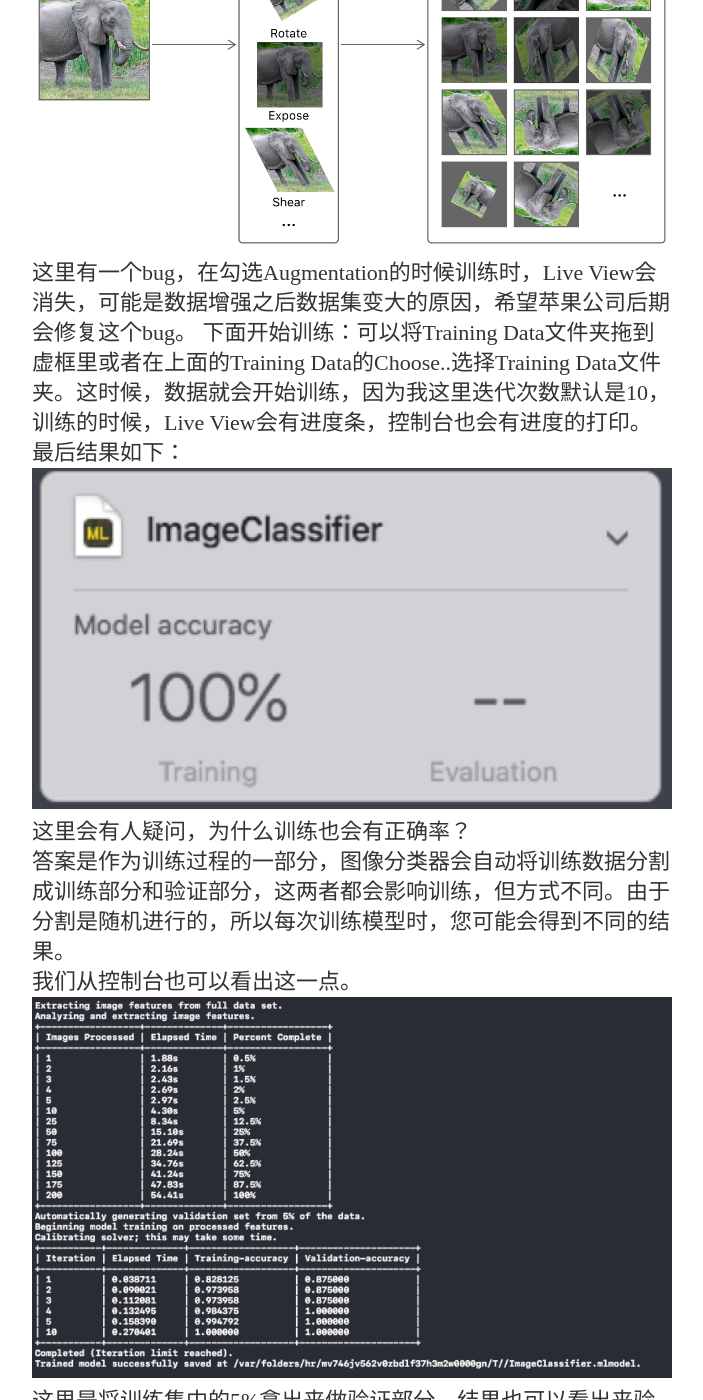
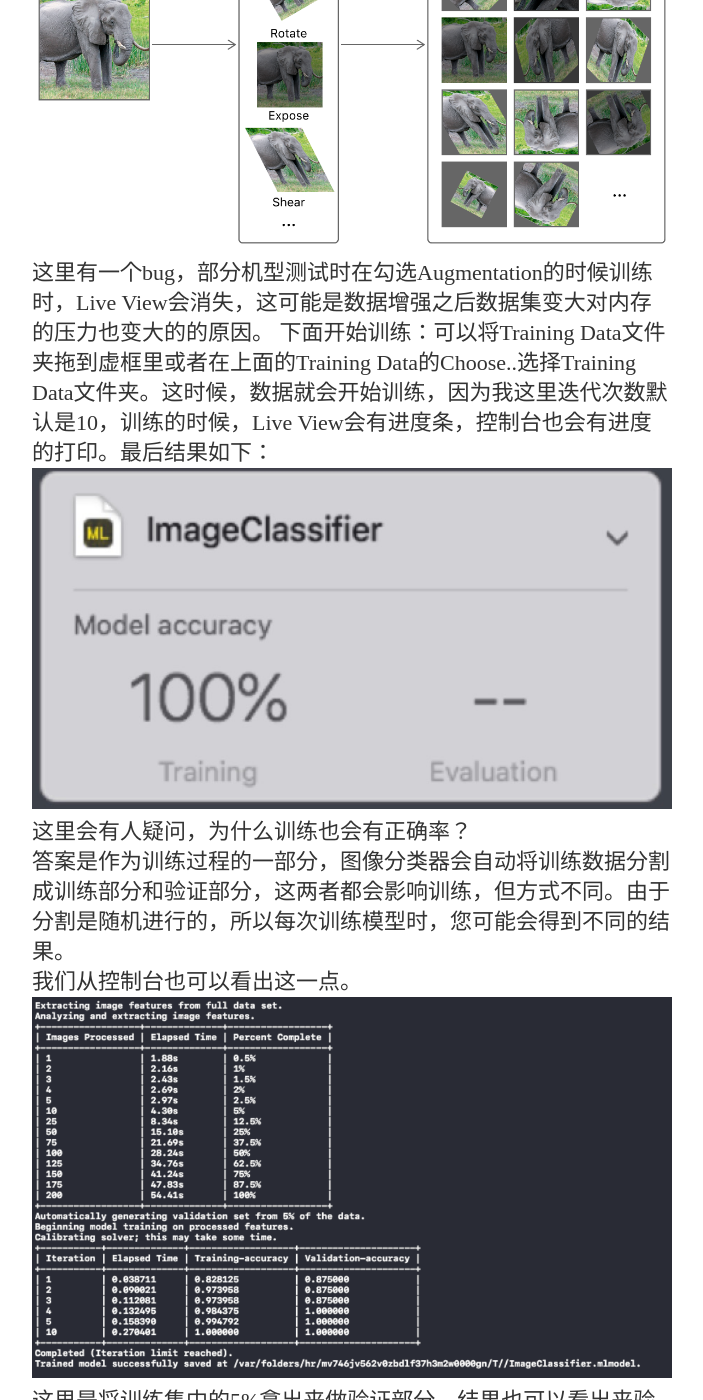
Before and after one commit to BlankSpace007/BlankSpace007.github.io, a Jekyll site: the page built from _posts/2018-06-21-WWDC18之Create ML(一).md, in a window 1280 px wide and 1400 px high, scrolled down 4472 px. Shown: the whole window, without its empty margins (288-991 px from the left). Built offline with Jekyll 4.4.1, drawn with Linux system fonts in a browser that asks for light colours; nearby versions of some CDN libraries; some web fonts are replaced; some of the changed text lies outside the part shown.

Commit message:
最终完整版1

```diff
--- a/_posts/2018-06-21-WWDC18之Create ML(一).md
+++ b/_posts/2018-06-21-WWDC18之Create ML(一).md
@@ -39,7 +39,7 @@
 **Max iterations**:迭代次数。默认是10，越大训练的时间越长，但是过大的话会造成过拟合，所以可以通过逐步的增加迭代次数来改善正确率。
 **Augmentation**下面有4个选项，这4个选项是为了通过**Flip**（翻转），**Rotate**（旋转），**Expose**（曝光），**Shear**（裁剪）四种方式对同一张图片进行处理，这样的话，一张图片经过这四种处理，就变成多张图片。更有利于模型学习，这种技术叫做数据增强。一般情况下，数据不足的情况下会用这种方式来提高准确性。
 ![](/assets/article_images/2018-06-21/pic6.png)
-这里有一个bug，在勾选Augmentation的时候训练时，Live View会消失，可能是数据增强之后数据集变大的原因，希望苹果公司后期会修复这个bug。
+这里有一个bug，部分机型测试时在勾选Augmentation的时候训练时，Live View会消失，这可能是数据增强之后数据集变大对内存的压力也变大的的原因。
 下面开始训练：可以将Training Data文件夹拖到虚框里或者在上面的Training Data的Choose..选择Training Data文件夹。这时候，数据就会开始训练，因为我这里迭代次数默认是10，训练的时候，Live View会有进度条，控制台也会有进度的打印。最后结果如下：
 ![](/assets/article_images/2018-06-21/pic7.png)
 这里会有人疑问，为什么训练也会有正确率？
@@ -47,6 +47,7 @@
 我们从控制台也可以看出这一点。
 ![](/assets/article_images/2018-06-21/pic10.png)
 这里是将训练集中的5%拿出来做验证部分，结果也可以看出来验证的正确率100%。
+如果你看了官方文档，官方文档给出的训练结果截图和我这种情况不一样，那么不要慌！因为当验证部分和训练部分的准确度不一样的时候，就会出现分别显示训练部分和验证部分的准确度。
 然后，再将Testing Data文件夹拖进去。得到结果：
 ![](/assets/article_images/2018-06-21/pic8.png)
 上面显示测试集预测的准确度为100%，下面是每张测试数据的图片的测试结果。
```
Also changed, not shown: assets/article_images/2018-06-21/pic15.png (added).
